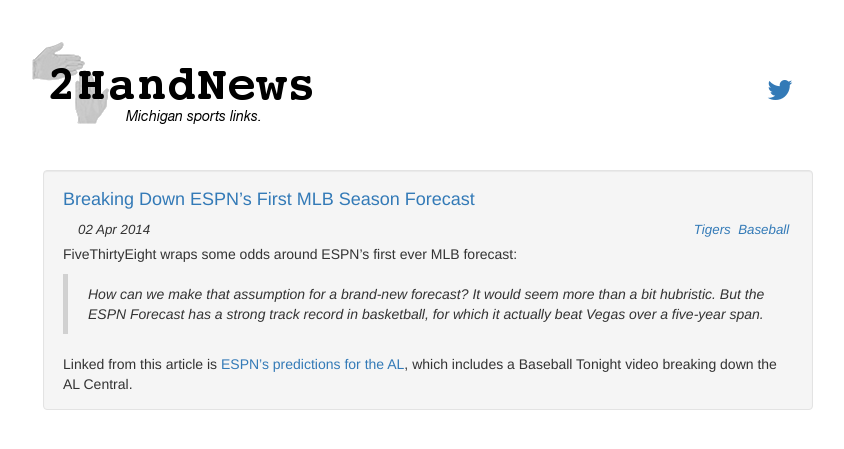
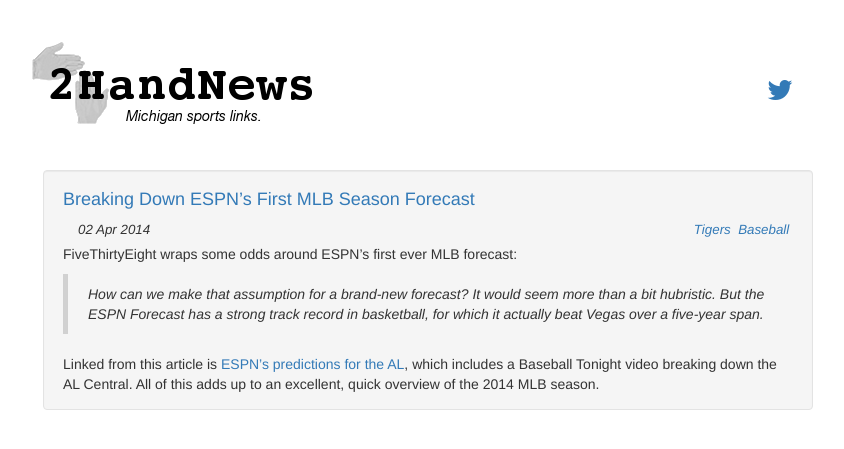
Before and after one commit to aftco/aftco.github.io, a Jekyll site: the page built from _posts/2014-04-02-05-17-breaking-down-espns-first-mlb-season-forecast.md, in a window 1280 px wide. Shown: the top 449 px of the page, without its empty margins (212-1056 px from the left). Built offline with Jekyll 4.4.1, drawn with Linux system fonts in a browser that asks for light colours; nearby versions of some CDN libraries; Markdown is read by kramdown in place of the engine named in the settings.

Commit message:
Small update

```diff
--- a/_posts/2014-04-02-05-17-breaking-down-espns-first-mlb-season-forecast.md
+++ b/_posts/2014-04-02-05-17-breaking-down-espns-first-mlb-season-forecast.md
@@ -9,4 +9,4 @@
 
 > How can we make that assumption for a brand-new forecast? It would seem more than a bit hubristic. But the ESPN Forecast has a strong track record in basketball, for which it actually beat Vegas over a five-year span.
 
-Linked from this article is [ESPN's predictions for the AL](http://espn.go.com/mlb/preview14/story/_/id/10578735/american-league-preview), which includes a Baseball Tonight video breaking down the AL Central.
+Linked from this article is [ESPN's predictions for the AL](http://espn.go.com/mlb/preview14/story/_/id/10578735/american-league-preview), which includes a Baseball Tonight video breaking down the AL Central.  All of this adds up to an excellent, quick overview of the 2014 MLB season.
```
